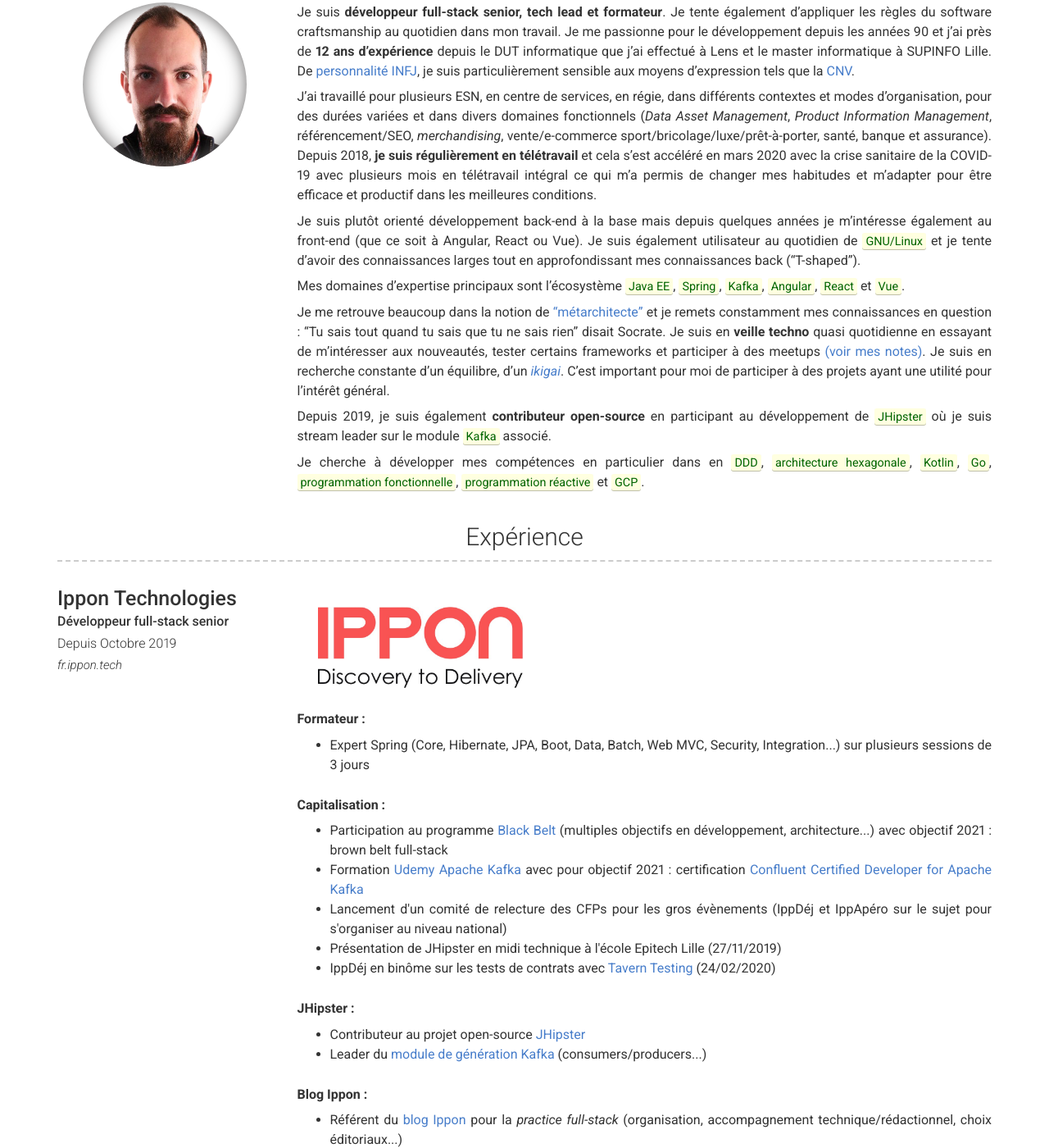
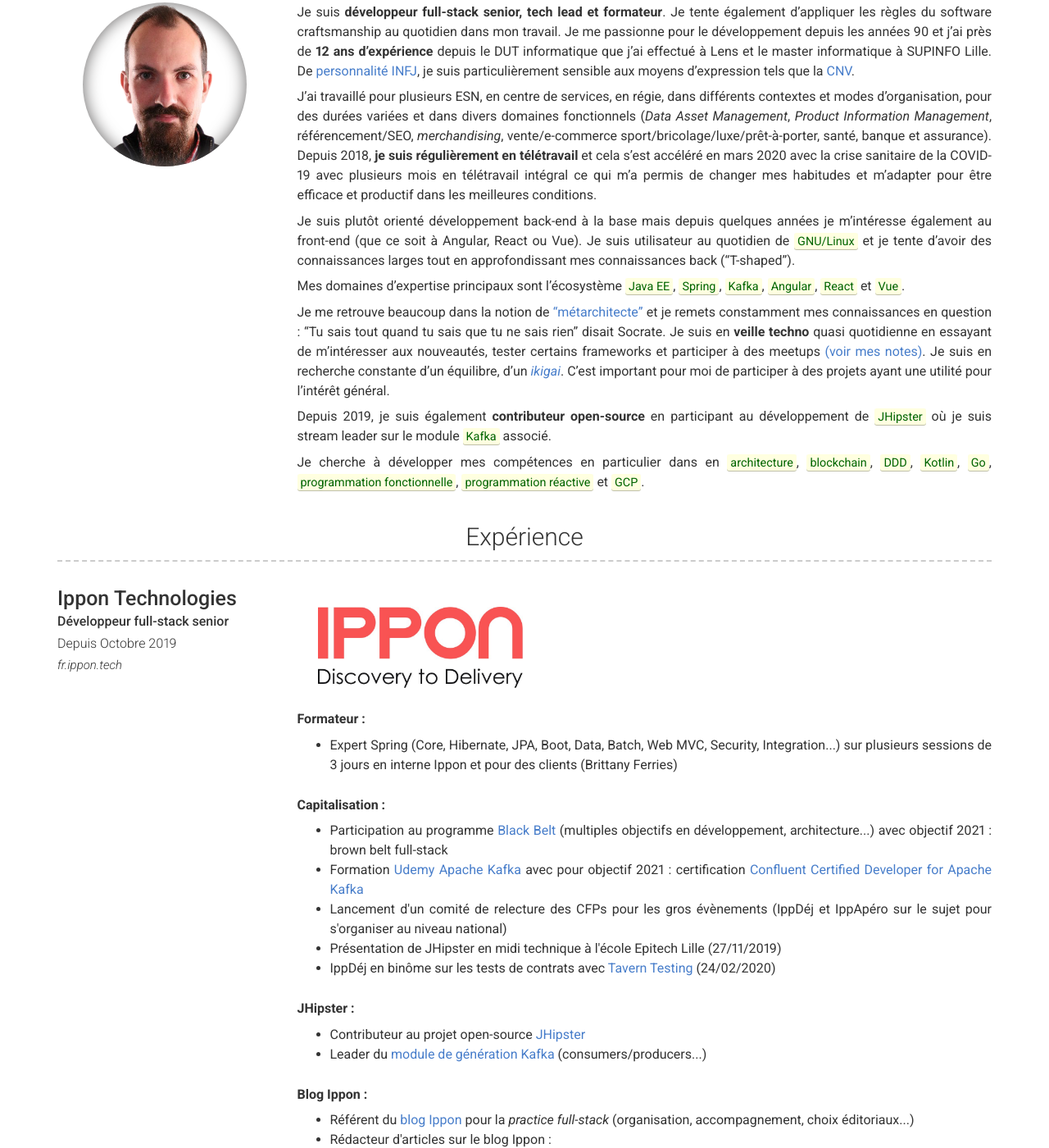
Before and after one commit to fdelbrayelle/fdelbrayelle.github.io, a Jekyll site: the page built from index.md, in a window 1280 px wide and 1400 px high, scrolled down 276 px. Shown: the whole window at 82% size. Built offline with Jekyll 4.4.1, drawn with Linux system fonts in a browser that asks for light colours; nearby versions of some CDN libraries; some of the changed text lies outside the part shown.

Commit message:
chore: update

```diff
--- a/_config.yml
+++ b/_config.yml
@@ -56,7 +56,7 @@
 
   J'ai travaillé pour plusieurs ESN, en centre de services, en régie, dans différents contextes et modes d'organisation, pour des durées variées et dans divers domaines fonctionnels (<em>Data Asset Management</em>, <em>Product Information Management</em>, référencement/SEO, <em>merchandising</em>, vente/e-commerce sport/bricolage/luxe/prêt-à-porter, santé, banque et assurance). Depuis 2018, <strong>je suis régulièrement en télétravail</strong> et cela s'est accéléré en mars 2020 avec la crise sanitaire de la COVID-19 avec plusieurs mois en télétravail intégral ce qui m'a permis de changer mes habitudes et m'adapter pour être efficace et productif dans les meilleures conditions.
 
-  Je suis plutôt orienté développement back-end à la base mais depuis quelques années je m'intéresse également au front-end (que ce soit à Angular, React ou Vue). Je suis également utilisateur au quotidien de <mark>GNU/Linux</mark> et je tente d'avoir des connaissances larges tout en approfondissant mes connaissances back ("T-shaped").
+  Je suis plutôt orienté développement back-end à la base mais depuis quelques années je m'intéresse également au front-end (que ce soit à Angular, React ou Vue). Je suis utilisateur au quotidien de <mark>GNU/Linux</mark> et je tente d'avoir des connaissances larges tout en approfondissant mes connaissances back ("T-shaped").
 
   Mes domaines d'expertise principaux sont l'écosystème <mark>Java EE</mark>, <mark>Spring</mark>, <mark>Kafka</mark>, <mark>Angular</mark>, <mark>React</mark> et <mark>Vue</mark>.
 
@@ -64,7 +64,7 @@
 
   Depuis 2019, je suis également <strong>contributeur open-source</strong> en participant au développement de <mark>JHipster</mark> où je suis stream leader sur le module <mark>Kafka</mark> associé.
 
-  Je cherche à développer mes compétences en particulier dans en <mark>DDD</mark>, <mark>architecture hexagonale</mark>, <mark>Kotlin</mark>, <mark>Go</mark>, <mark>programmation fonctionnelle</mark>, <mark>programmation réactive</mark> et <mark>GCP</mark>.
+  Je cherche à développer mes compétences en particulier dans en <mark>architecture</mark>, <mark>blockchain</mark>, <mark>DDD</mark>, <mark>Kotlin</mark>, <mark>Go</mark>, <mark>programmation fonctionnelle</mark>, <mark>programmation réactive</mark> et <mark>GCP</mark>.
 
 content:
   # - title: Projects # Title for the section
@@ -100,7 +100,7 @@
           <p style="margin-top: 150px;">
             <strong>Formateur :</strong>
             <ul>
-              <li>Expert Spring (Core, Hibernate, JPA, Boot, Data, Batch, Web MVC, Security, Integration...) sur plusieurs sessions de 3 jours</li>
+              <li>Expert Spring (Core, Hibernate, JPA, Boot, Data, Batch, Web MVC, Security, Integration...) sur plusieurs sessions de 3 jours en interne Ippon et pour des clients (Brittany Ferries)</li>
             </ul>
           </p>
           <p style="margin-top: 25px;">
@@ -123,7 +123,7 @@
           <p style="margin-top: 25px;">
             <strong>Blog Ippon :</strong>
             <ul>
-              <li>Référent du <a title="Blog Ippon" href="https://blog.ippon.fr" target="_blank" rel="noreferrer noopener">blog Ippon</a> pour la <em>practice full-stack</em> (organisation, accompagnement technique/rédactionnel, choix éditoriaux...)</li>
+              <li>Référent du <a title="Blog Ippon" href="https://blog.ippon.fr" target="_blank" rel="noreferrer noopener">blog Ippon</a> pour la <em>practice full-stack</em> (organisation, accompagnement, choix éditoriaux...)</li>
               <li>Rédacteur d'articles sur le blog Ippon :</li>
               <ul>
                 <li><a target="WebStories Lille 2021" href="https://blog.ippon.fr/2021/02/26/webstories-lille-2021/" target="_blank" rel="noreferrer noopener">WebStories Lille 2021</a></li>
@@ -154,12 +154,12 @@
           <p style="font-weight: bold;">Référentiel des produits PIM pour le site e-commerce NewGL</p>
           <p>Développeur back sur une squad d'une dizaine de personnes dédiée au référentiel produits du site des <a title="Galeries Lafayette" href="https://www.galerieslafayette.com/" target="_blank" rel="noreferrer noopener">Galeries Lafayette</a>.</p>
           <p>Architecture et développement sur des APIs (Offer, Merch, Product, Asset) en <mark>architecture hexagonale</mark> qui communiquent entre eux notamment via <mark>Kafka</mark>.</p>
-          <p>Technologies : <mark>Micro-services</mark>, <mark>Spring Boot</mark>, <mark>Kafka</mark>, <mark>Architecture hexagonale</mark>, <mark>Kubernetes</mark>, <mark>Docker</mark>, <mark>Kotlin</mark>, <mark>Arrow</mark>, <mark>MockK</mark>, <mark>vavr</mark>, <mark>Google Cloud Platform</mark>, <mark>Google Cloud Functions</mark>, <mark>Testcontainers</mark>, <mark>Terraform</mark>, <mark>PostgreSQL</mark>, <mark>Redis</mark>. Gestion des sources sous <mark>git</mark>. Utilisation de <mark>Bitbucket</mark> et de <mark>Jenkins</mark>.</p>
+          <p>Technologies : <mark>Micro-services</mark>, <mark>Spring Boot</mark>, <mark>Kafka</mark>, <mark>Architecture hexagonale</mark>, <mark>Kubernetes</mark>, <mark>Docker</mark>, <mark>Kotlin</mark>, <mark>Arrow</mark>, <mark>MockK</mark>, <mark>vavr</mark>, <mark>Google Cloud Platform</mark>, <mark>Google Cloud Functions</mark>, <mark>Testcontainers</mark>, <mark>Terraform</mark>, <mark>PostgreSQL</mark>. Gestion des sources sous <mark>git</mark>. Utilisation de <mark>Bitbucket</mark> et de <mark>Jenkins</mark>.</p>
           <hr style="margin: 25px 0; clear: left;" />
 
           <h4>Leroy Merlin - Octobre 2019 à Février 2021 (17 mois)</h4>
           <img alt="Logo de Leroy Merlin" src="images/lmfr_logo.png" style="float: left; width: 250px; margin: 25px;" />
-          <p style="font-style: italic; margin-top: 25px;">Régie (Lezennes) - Télétravail intégral</p>
+          <p style="font-style: italic; margin-top: 25px;">Régie (Lezennes) - Télétravail partiel et intégral</p>
           <p style="font-weight: bold;">Application web d'installation (Instala)</p>
           <p>Leader technique back sur une partie de l'application micro-services d'installation des produits sur la plate-forme de services du hub pose. Conception, analyse technique, développement, tests unitaires et intégration/déploiement en continu. Fonctionnement <mark>kanban</mark> ("no estimates"), <mark>squads</mark>, <mark>3 amigos</mark>.</p>
           <p>Convergence des applications d'installation françaises (LMFR) et portugaise (LMPT). Co-construction de l'architecture pour matcher des plateformes partenaires d'artisans pour les produits d'une commande client. Mise en relation de ces plateformes avec l'application principale via des adapters. Mise en place du mode direct artisans.</p>
```
